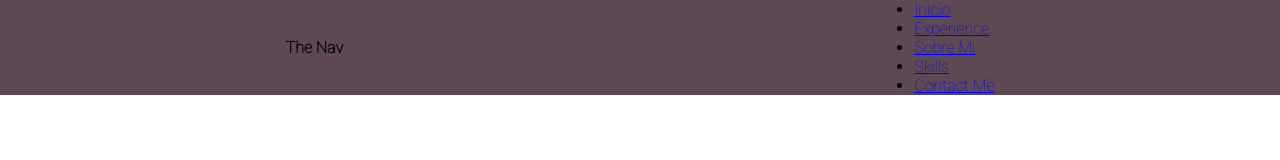
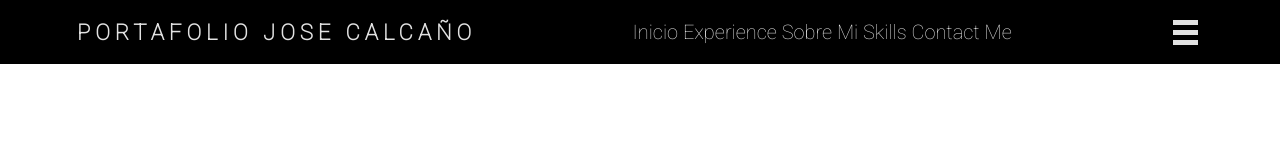
Before and after one commit to Jose-Calcano/Jose-Calcano.github.io, a plain HTML site: page landingpage.html in a window 1280 px wide. Drawn offline with Linux system fonts and the light colour scheme.

Commit message:
nav listo

```diff
--- a/landingpage.html
+++ b/landingpage.html
@@ -2,6 +2,8 @@
 <html>
 <meta charset="UTF-8">
 <meta name="viewport" content="width=device-width", initial-scale="1.0">
+<meta http-equiv="X-UA-Compatible" content="IE=edge">
+<meta name="Micrproyecto1" description="Pagina web para el microproyecto1 de la asignatura sistemas de la informacion">
 <link rel="stylesheet" href="style.css">
 <link rel="preconnect" href="https://fonts.googleapis.com">
 <link rel="preconnect" href="https://fonts.gstatic.com" crossorigin>
@@ -12,10 +14,10 @@
 
 <body>
     <nav>
-        <div class=".logo">
-           <h4> The Nav </h4>
-     </div>
-      <ul>
+        <div class="logo">
+           <h4> Portafolio Jose Calcaño </h4>
+        </div>
+         <ul class="nav-links">
             <li>
                 <a href="#"> Inicio </a>
             </li>
@@ -31,7 +33,12 @@
             <li>
                 <a href="#"> Contact Me </a>
             </li>
-        </ul>
+         </ul>
+         <div class="atributo">
+            <div class="linea-1"></div>
+            <div class="linea-2"></div>
+            <div class="linea-3"></div>
+         </div>
     </nav>
 </body>
 
--- a/style.css
+++ b/style.css
@@ -10,7 +10,7 @@ nav{
     justify-content: space-around;
     align-items: center;
     min-height: 8vh;
-    background-color: #5d4954;
+    background-color: #000000;
     font-family: 'Roboto', sans-serif;
 }
 
@@ -20,3 +20,26 @@ nav{
     letter-spacing: 5px;
     font-size: 22px;
 }
+.nav-links{
+    display: flex;
+    justify-content: space-around;
+    width: 30%;
+
+}
+
+.nav-links a{
+    color: rgb(226, 226, 226);
+    text-decoration: none;
+    font-size: 20px;
+}
+
+.nav-links li{
+    list-style: none;
+}
+
+.atributo div{
+    width: 25px;
+    height: 5px;
+    background-color: rgb(226, 226, 226);
+    margin: 5px;
+}
```
Also changed, not shown: main.js (added).
